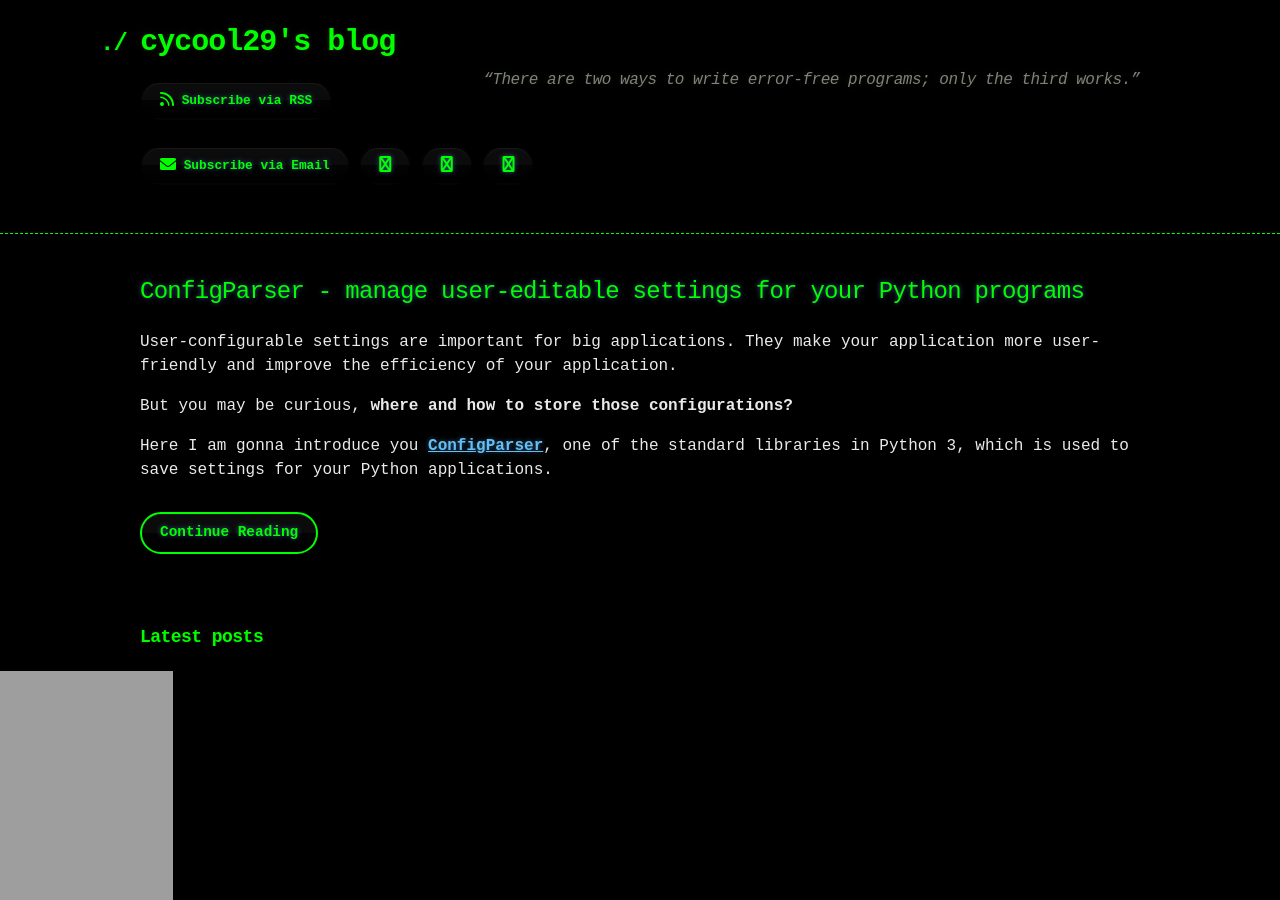
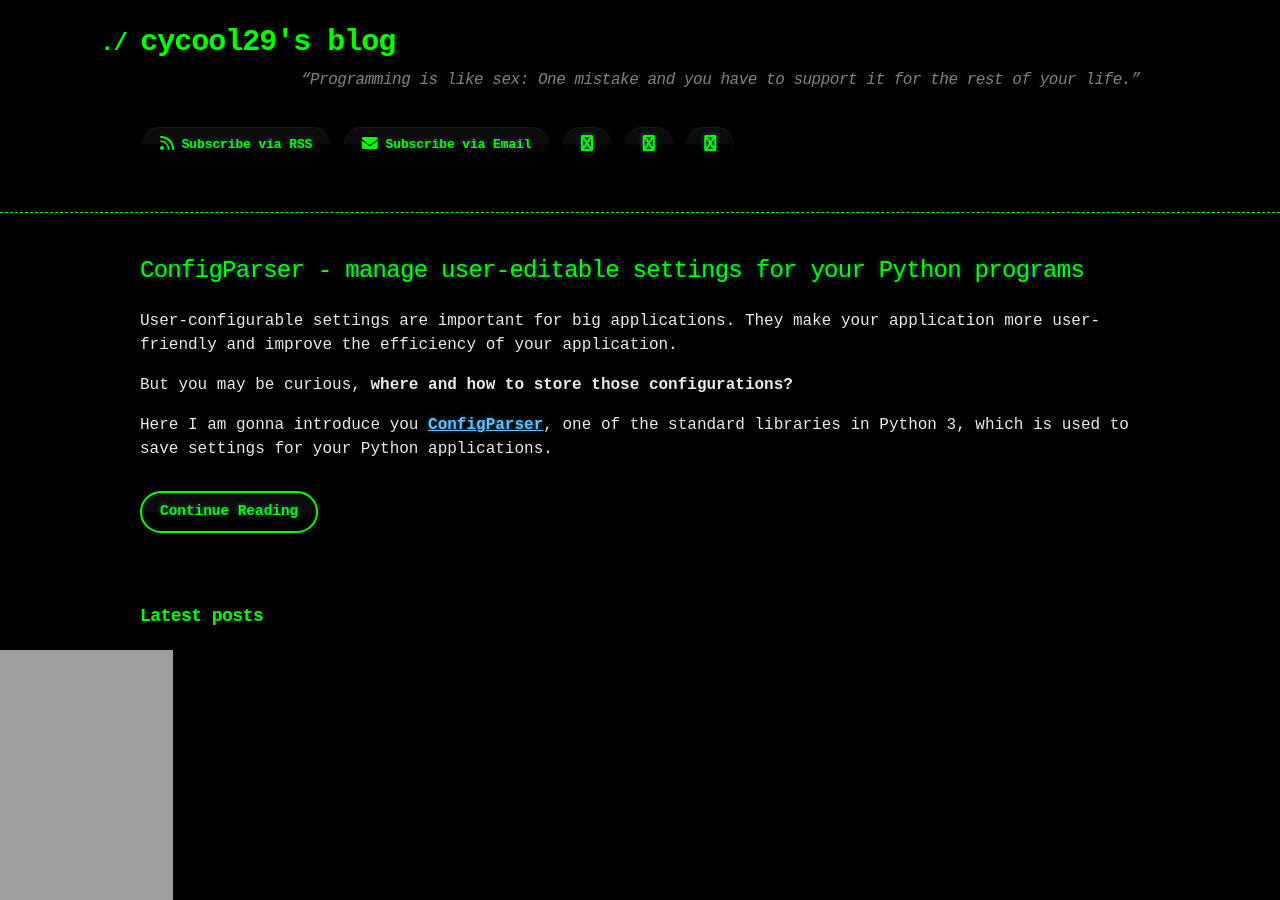
Before and after one commit to cycool29/cycool29.github.io, a Jekyll site: the page built from index.md, in a window 1280 px wide and 900 px high. Built offline with Jekyll 4.4.1, drawn with Linux system fonts in a browser that asks for light colours; a style sheet for code colours, icons or effects is not loaded.

Commit message:
Update quotes

```diff
--- a/_config.yml
+++ b/_config.yml
@@ -1,5 +1,5 @@
 title: cycool29's blog
-description: "“There are two ways to write error-free programs; only the third works.” "
+description: "“Programming is like sex: One mistake and you have to support it for the rest of your life.” "
 bio: A high school student. Intermediate in Python, Git, Bash. Learning JavaScript. He/Him. "
 author: cycool29
 url: https://cycool29.github.io
```
